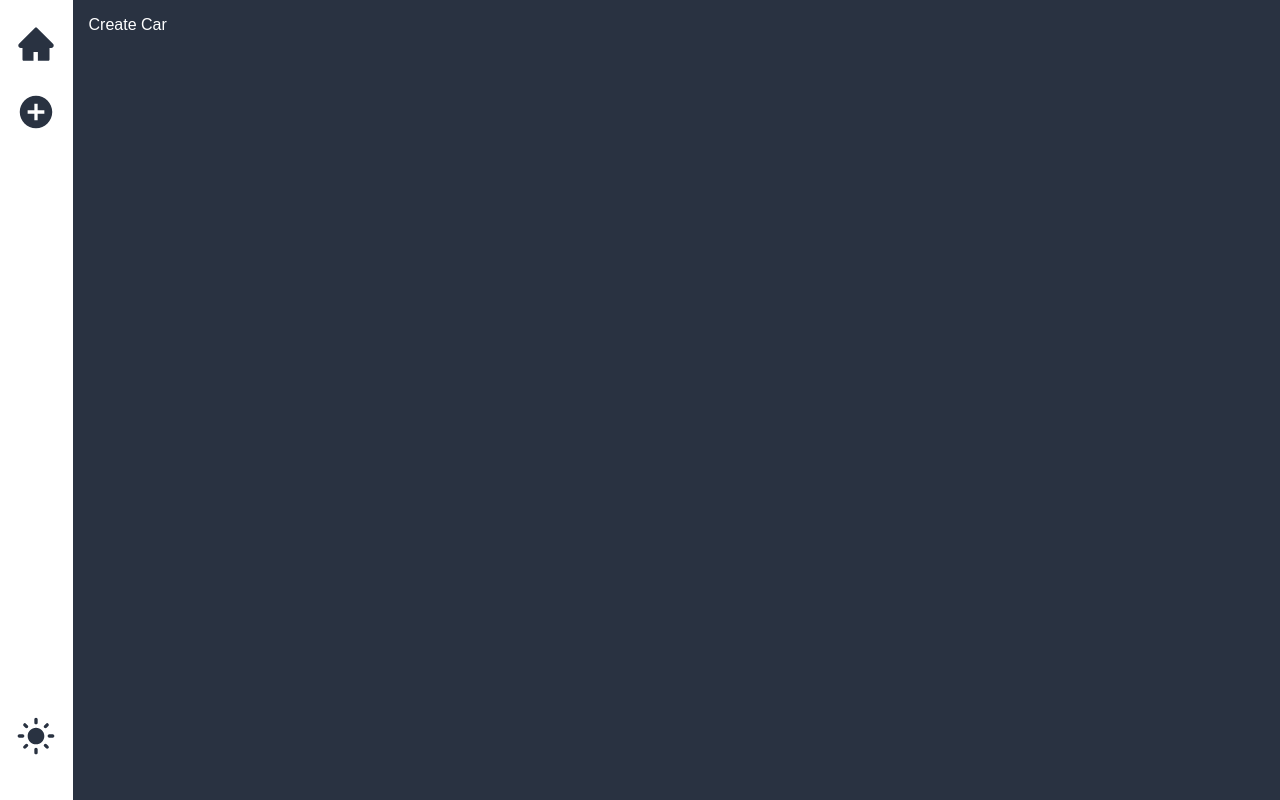
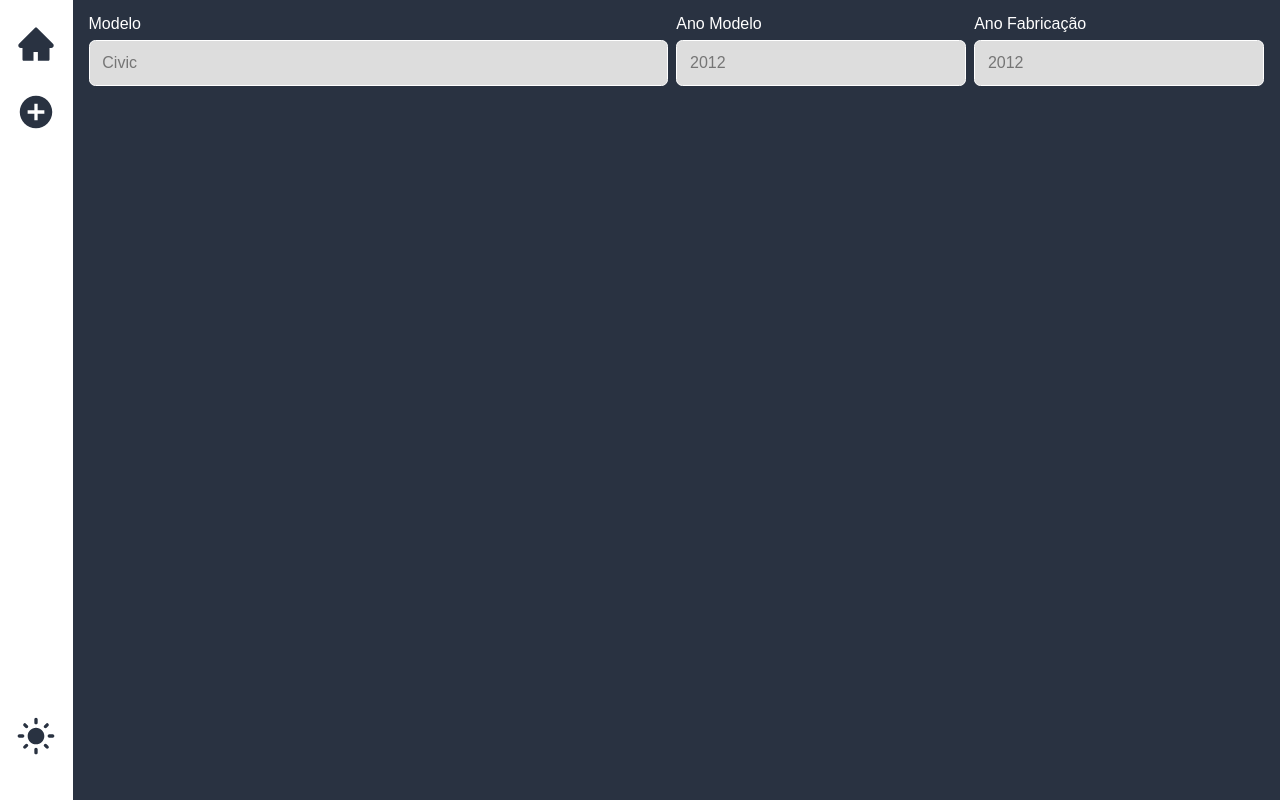
Before and after one commit to joaopedroalb/cars-crud, a React (Vite) app: page /create in a window 1280 px wide. Built offline with nearby package versions, Linux system fonts and the light colour scheme.

Commit message:
feat: start create card page and components, create useform hook

```diff
--- a/public/cars.json
+++ b/public/cars.json
@@ -5,7 +5,8 @@
             "placa":"ABC-1234",
             "chassi":"9BZUJF9X1GKJ98888",
             "renavam":92678412,
-            "ano_modelo":"HB20 2018",
+            "modelo":"HB20",
+            "ano_modelo":"2018",
             "ano_fabricacao":"2018",
             "cor":"Preto",
             "uf":"SP",
@@ -16,7 +17,8 @@
             "placa":"CDE-3214",
             "chassi":"6DZUDX9Y1GKJ91812",
             "renavam":2308947,
-            "ano_modelo":"Gol 2017",
+            "modelo":"Gol",
+            "ano_modelo":"2017",
             "ano_fabricacao":"2018",
             "cor":"Vermelho",
             "uf":"CE",
@@ -27,7 +29,8 @@
             "placa":"HHV-2221",
             "chassi":"2ZZZLE9Y1LKJ12362",
             "renavam":9237846,
-            "ano_modelo":"Palio Attractive 2020",
+            "modelo":"Palio Attractive ",
+            "ano_modelo":"2020",
             "ano_fabricacao":"2022",
             "cor":"Azul",
             "uf":"RJ",
@@ -38,7 +41,8 @@
             "placa":"HBC-1001",
             "chassi":"9TFEZLEVYZ1KJ12582",
             "renavam":89347737,
-            "ano_modelo":"Siena 2010",
+            "modelo":"Siena",
+            "ano_modelo":"2010",
             "ano_fabricacao":"2010",
             "cor":"Vermelho",
             "uf":"CE",
--- a/src/components/CardCar.tsx
+++ b/src/components/CardCar.tsx
@@ -28,7 +28,7 @@ export default function CardCar({car}:CardProps) {
             <AiFillEdit size={20} className="icon"/>
         </p>
         <header className="header">
-          <h1>{car.ano_modelo}/{car.ano_fabricacao}</h1>
+          <h1>{car.modelo} {car.modelo}/{car.ano_fabricacao}</h1>
           <p>{car.placa}</p>
           <p>{car.chassi}</p>
         </header>
--- /dev/null
+++ b/src/components/Forms/InputForms.tsx
@@ -0,0 +1,32 @@
+import React from 'react'
+import { InputContainer } from '../../styles/components'
+
+type InputProps = {
+  name: string
+  label: string
+  value: any
+  onChange: (event: React.ChangeEvent<HTMLInputElement>) => void
+  type?: string
+  error?: string|null
+  placeholder?: string
+  min?: number
+  max?: number
+
+  width?:string
+}
+
+export default function InputForms({name,label,value,onChange,type,error,placeholder,max,min,width}:InputProps) {
+  return (
+    <InputContainer width={width ? width:'50%'}>
+        <label htmlFor={name} className='label'>
+            {label}
+        </label>
+        <input type={type} id={name}
+              onChange={onChange} value={value}
+              className='input' placeholder={placeholder}
+              min={min} max={max}
+        />
+        {error&&<p className='error'>{error}</p>}
+    </InputContainer>
+  )
+}
--- /dev/null
+++ b/src/hooks/useForm.ts
@@ -0,0 +1,51 @@
+import { useState } from "react";
+
+const useForm = (type?:any) =>{
+    const[value,setValue] = useState('')
+    const [error,setError] = useState<string|null>(null)
+
+    const types:any = {
+        email:{
+            regex: /^(([^<>()[\]\\.,;:\s@"]+(\.[^<>()[\]\\.,;:\s@"]+)*)|(".+"))@((\[[0-9]{1,3}\.[0-9]{1,3}\.[0-9]{1,3}\.[0-9]{1,3}\])|(([a-zA-Z\-0-9]+\.)+[a-zA-Z]{2,}))$/,
+            message: 'Preencha um email válido'
+        },
+        year:{
+            regex: /^(19|20)\d{2}$/,
+            message:'Preencha um ano válido'
+        }
+    }
+
+    function validate(value:any){
+        console.log(!type)
+        if(!type) return true
+
+        if(value.length === 0){
+            setError('Preencha um valor.')
+            return false
+        }
+
+        if(types[type] && !types[type].regex.test(value)){
+            setError(types[type].message)
+            return false
+        }
+
+        setError(null)
+        return true
+    }
+
+    function onChange({target}:any){
+        validate(target.value)
+        setValue(target.value)
+    }
+
+    return {
+        value,
+        setValue,
+        onChange,
+        validate:()=>validate(value),
+        onBlur:()=>validate(value),
+        error
+    }
+}
+
+export default useForm
--- a/src/pages/CreateCar.tsx
+++ b/src/pages/CreateCar.tsx
@@ -1,9 +1,58 @@
-import React from 'react'
+import React, { useState } from 'react'
+import InputForms from '../components/Forms/InputForms'
+import useForm from '../hooks/useForm'
+import { RowContent } from '../styles/components'
+import { Car } from '../types/globalTypes'
+
 
 export default function CreateCar() {
+  const modelo = useForm('text')
+  const anoModelo = useForm('year')
+  const placa = useForm()
+  const chassi = useForm()
+  const renavam = useForm()
+  const anoFabricacao = useForm('year')
+  const cor = useForm()
+  const uf = useForm()
+  const pathImg = useForm()
+
   return (
     <>
-      Create Car
+      <RowContent>
+        <InputForms
+            name='model'
+            label='Modelo'
+            value={modelo.value}
+            onChange={modelo.onChange}
+            type='text'
+            error={modelo.error}
+            placeholder='Civic'
+            width='50%'
+          />
+
+          <InputForms
+            name='ano_modelo'
+            label='Ano Modelo'
+            value={anoModelo.value}
+            onChange={anoModelo.onChange}
+            type='number'
+            error={anoModelo.error}
+            placeholder='2012'
+            width='25%'
+          />
+
+          <InputForms
+            name='ano_fabricacao'
+            label='Ano Fabricação'
+            value={anoFabricacao.value}
+            onChange={anoFabricacao.onChange}
+            type='text'
+            error={anoFabricacao.error}
+            placeholder='2012'
+            width='25%'
+          />
+      </RowContent>
+
     </>
   )
 }
--- a/src/pages/EditCar.tsx
+++ b/src/pages/EditCar.tsx
@@ -3,7 +3,7 @@ import React from 'react'
 export default function EditCar() {
   return (
     <>
-      Edit Car
+      Edit
     </>
   )
 }
--- a/src/styles/components.ts
+++ b/src/styles/components.ts
@@ -3,6 +3,10 @@ import styled from "styled-components";
 
 type ComponentProps = {
     isDark:boolean
+}
+
+type InputProps = {
+    width:string
 }
 
 export const NavbarContainer = styled.div<ComponentProps>`
@@ -112,3 +116,47 @@ export const Card = styled.div<ComponentProps>`
         }
     }
 `
+
+export const InputContainer = styled.div<InputProps>`
+
+    width: ${props => props.width};
+
+    .input{
+        width: 100%;
+        border: 1px solid var(--white);
+        display: block;
+        font-size: 1rem;
+        padding: .8rem;
+        border-radius: .4rem;
+        background: #ddd;
+
+        transition: .1s;
+    }
+
+    .input:hover, .input:focus{
+        outline: none;
+        border-color: var(--orange);
+        background:#fff;
+        box-shadow: 0 0 0 3px #fea;
+    }
+
+    .label{
+        display: block;
+        font-size: 1rem;
+        line-height: 1;
+        padding-bottom: .5rem;
+    }
+
+    .error{
+        color: var(--red);
+        font-size: 0.875rem;
+        margin-top: .25rem;
+    }
+`
+
+export const RowContent = styled.div`
+    width: 100%;
+    display: flex;
+    align-items: flex-start;
+    gap: .5rem;
+`
--- a/src/types/globalTypes.ts
+++ b/src/types/globalTypes.ts
@@ -3,6 +3,7 @@ export type Car = {
     placa: string;
     chassi: string;
     renavam: number;
+    modelo:string,
     ano_modelo: string;
     ano_fabricacao: string;
     cor: string;
```
